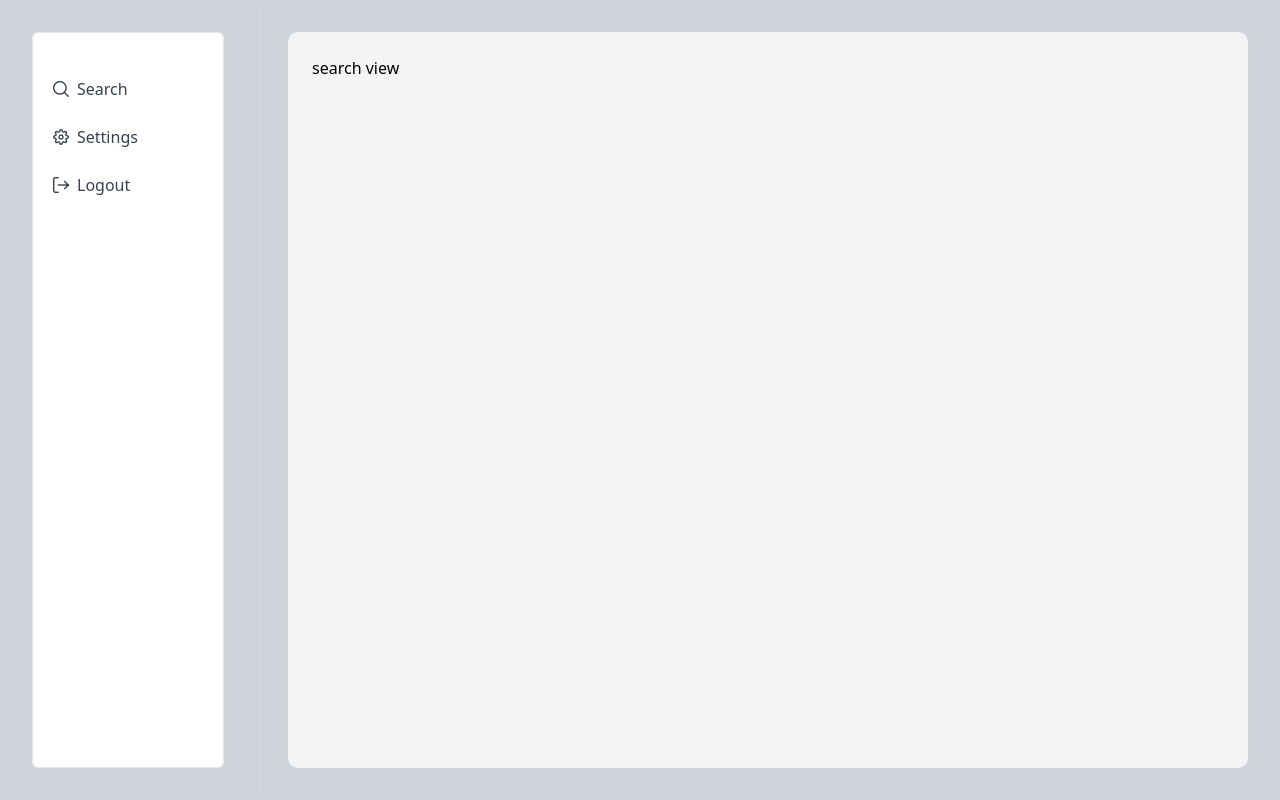
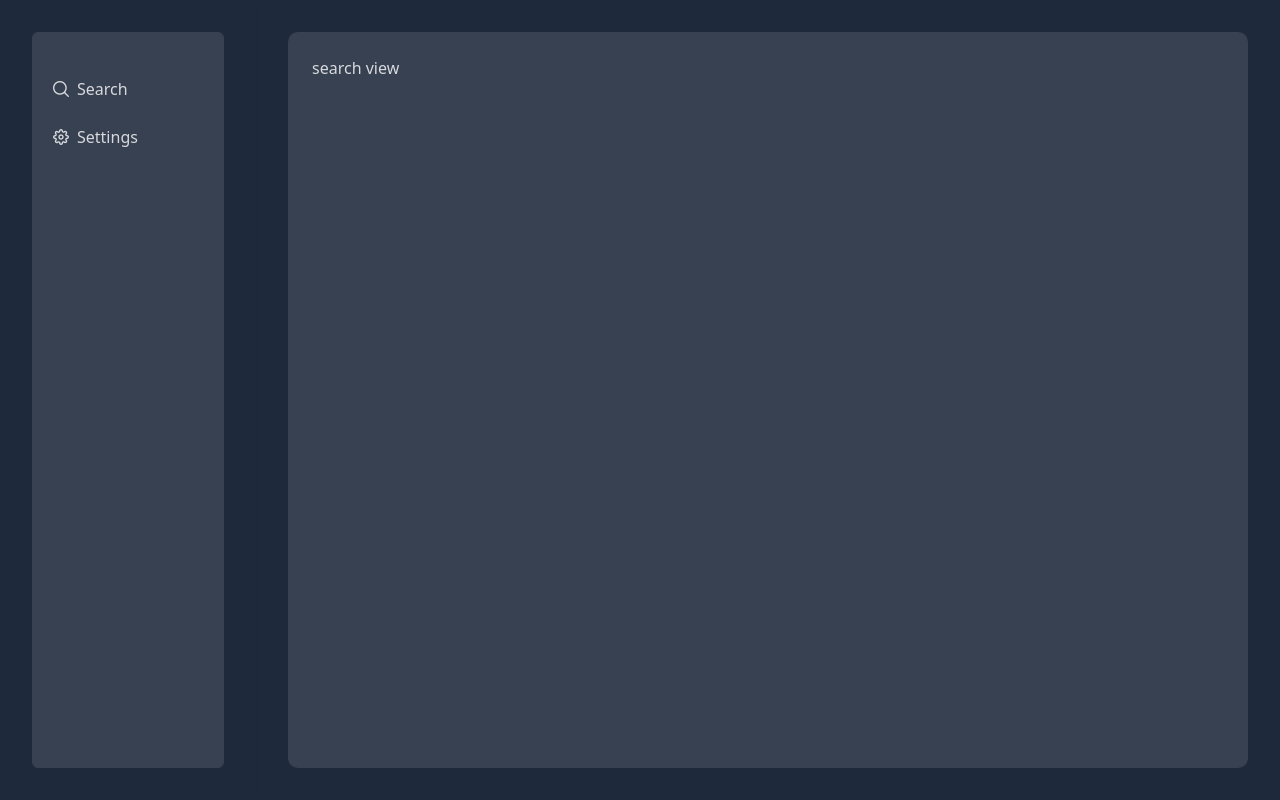
Before and after one commit to Stegnerd/vgtracker, a Vue app: page /#/search in a window 1280 px wide. Built offline with nearby package versions, Linux system fonts and the light colour scheme.

Commit message:
saving work because it looks good dark mode

```diff
--- a/src-tauri/tauri.conf.json
+++ b/src-tauri/tauri.conf.json
@@ -21,7 +21,9 @@
       {
         "title": "vgtracker",
         "width": 800,
-        "height": 600
+        "height": 600,
+        "minWidth": 800,
+        "minHeight": 600
       }
     ],
     "security": {
--- a/src/App.vue
+++ b/src/App.vue
@@ -3,10 +3,9 @@ import LayoutDefault from '@/layouts/LayoutDefault.vue';
 </script>
 
 <template>
-  <LayoutDefault>
+  <LayoutDefault class="dark">
 
   </LayoutDefault>
 </template>
 
-<style scoped>
-</style>
+<style scoped></style>
--- a/src/components/NavBar.vue
+++ b/src/components/NavBar.vue
@@ -15,12 +15,6 @@ const items = ref([
         icon: 'pi pi-cog',
         link: '/settings',
         shortcut: '⌘+O'
-      },
-      {
-        label: 'Logout',
-        icon: 'pi pi-sign-out',
-        link: '/',
-        shortcut: '⌘+Q'
       }
     ]
   }
--- a/src/layouts/LayoutDefault.vue
+++ b/src/layouts/LayoutDefault.vue
@@ -6,7 +6,7 @@ import NavBar from '../components/NavBar.vue';
   <div class="min-h-screen flex flex-col bg-gray-300 dark:bg-slate-800 ">
     <div class='relative flex flex-grow'>
       <NavBar class='bg-white shadow-sm p-6 space-y-6 w-64'></NavBar>
-      <main class='bg-gray-100 flex-1 p-6 main-card'>
+      <main class='bg-white dark:bg-gray-700 text-surface-700 flex-1 p-6 main-card dark:text-white/80'>
         <RouterView></RouterView>
       </main>
     </div>
@@ -15,6 +15,7 @@ import NavBar from '../components/NavBar.vue';
 
 <style scoped>
 .main-card {
+
   margin: 2rem;
   border-radius: 10px;
 }
--- a/src/views/SearchView.vue
+++ b/src/views/SearchView.vue
@@ -1,4 +1,5 @@
 <script setup="ts"></script>
+
 <template>
   <p>search view</p>
 </template>
```
